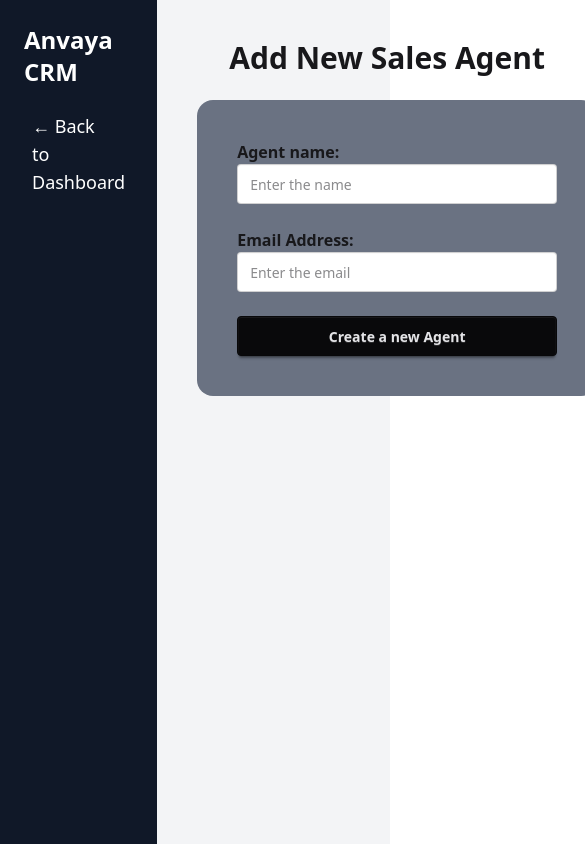
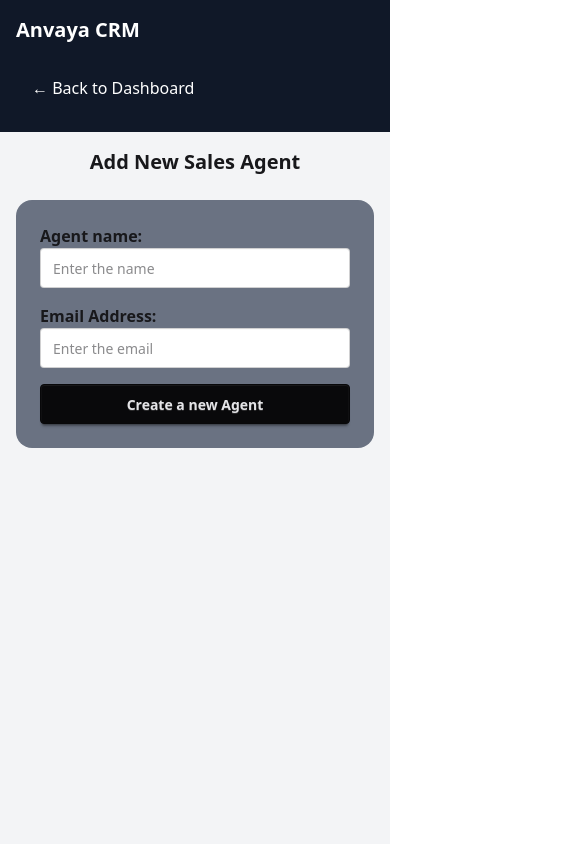
Before and after one commit to SuryanshShukla1002/Anvaya-CRM-Frontend, a React app: page /addSaleAgent in a window 390 px wide. Shown: the top 844 px of the page, 585 px wide, since content can reach past the window. Built offline with nearby package versions, Linux system fonts and the light colour scheme; the HTML template or start-up script is replaced by a standard one.

Commit message:
Add sales agent creation screen with form

```diff
--- a/src/components/AddNewAgentScreen.jsx
+++ b/src/components/AddNewAgentScreen.jsx
@@ -7,76 +7,77 @@ const AddNewAgentScreen = () => {
     name: "",
     email: "",
   });
+
   const handleCreateAgent = async (e) => {
     e.preventDefault();
     try {
       const res = await fetch("http://localhost:3000/agents", {
         method: "POST",
-        headers: {
-          "Content-Type": "application/json",
-        },
+        headers: { "Content-Type": "application/json" },
         body: JSON.stringify(agentcreate),
       });
-      if (!res.ok) {
-        console.log("Failed to create a new agent");
-        return;
-      }
+      if (!res.ok) return;
       await res.json();
       setAgentcreate({ name: "", email: "" });
       setSuccessMessage(true);
-      setTimeout(() => {
-        setSuccessMessage(false);
-      }, 3000);
+      setTimeout(() => setSuccessMessage(false), 3000);
     } catch (error) {
       console.log(error);
     }
   };
+
   return (
     <>
-      <div className="flex min-h-screen bg-gray-100">
-        <div className="w-72 bg-gray-900 text-white p-6 space-y-6">
-          <h2 className="text-2xl font-bold mb-4">Anvaya CRM</h2>
-          <ul className="menu text-lg space-y-2 hover:bg-gray-800">
+      <div className="flex flex-col lg:flex-row min-h-screen bg-gray-100">
+        <div className="w-full lg:w-72 bg-gray-900 text-white p-4 sm:p-6">
+          <h2 className="text-xl sm:text-2xl font-bold mb-4">Anvaya CRM</h2>
+          <ul className="menu text-base sm:text-lg">
             <Link to="/">
-              <li>
-                ← Back <br /> to Dashboard
+              <li className="hover:bg-gray-800 rounded p-2">
+                ← Back <br className="hidden sm:block" /> to Dashboard
               </li>
             </Link>
           </ul>
         </div>
 
-        <div className="flex-1 p-10">
-          <h1 className="text-3xl font-bold mb-6 ml-8">Add New Sales Agent </h1>
-          <div className="space-y-4 max-w-xl bg-gray-500 pl-10 p-10 w-fit rounded-2xl">
-            <form onSubmit={handleCreateAgent}>
+        <div className="flex-1 p-4 sm:p-6 lg:p-10">
+          <h1 className="text-xl sm:text-2xl lg:text-3xl font-bold mb-6 text-center lg:text-left">
+            Add New Sales Agent
+          </h1>
+
+          <div className="space-y-4 w-full max-w-xl bg-gray-500 p-6 sm:p-10 rounded-2xl mx-auto lg:mx-0">
+            <form onSubmit={handleCreateAgent} className="space-y-4">
+              <div>
                 <p className="font-semibold">Agent name:</p>
                 <input
                   type="text"
                   placeholder="Enter the name"
-                className="input"
+                  className="input w-full"
                   value={agentcreate.name}
                   onChange={(e) =>
                     setAgentcreate({ ...agentcreate, name: e.target.value })
                   }
                 />
-              <br />
-              <br />
-              <p className="font-semibold">Email Address: </p>
+              </div>
+
+              <div>
+                <p className="font-semibold">Email Address:</p>
                 <input
                   type="email"
                   placeholder="Enter the email"
-                className="input"
+                  className="input w-full"
                   value={agentcreate.email}
                   onChange={(e) =>
                     setAgentcreate({ ...agentcreate, email: e.target.value })
                   }
                 />
-              <br />
-              <br />
-              <button className="btn btn-neutral w-80 hover:btn-primary">
+              </div>
+
+              <button className="btn btn-neutral w-full sm:w-80">
                 Create a new Agent
               </button>
             </form>
+
             {successMessage && (
               <div className="toast toast-top toast-center">
                 <div className="alert alert-success">
@@ -90,4 +91,5 @@ const AddNewAgentScreen = () => {
     </>
   );
 };
+
 export default AddNewAgentScreen;
```
Lines whose indentation alone changed are shown as unchanged.
